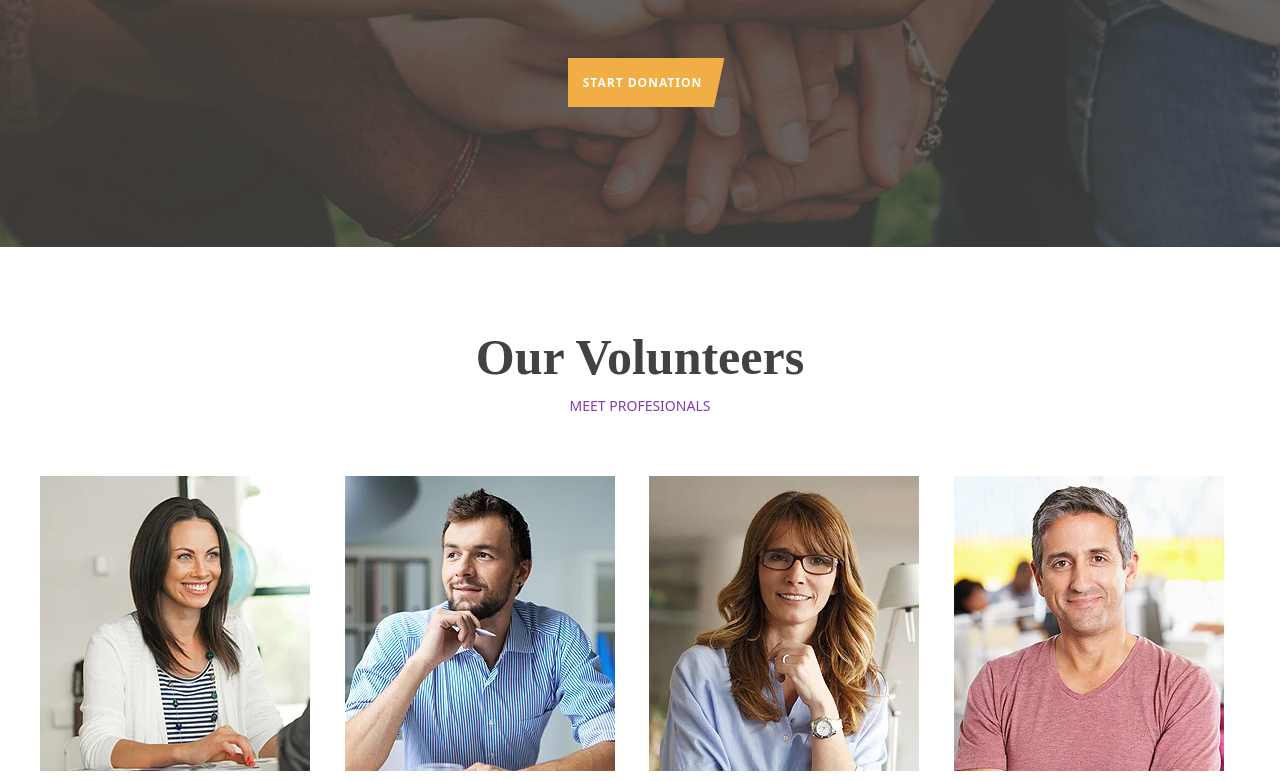
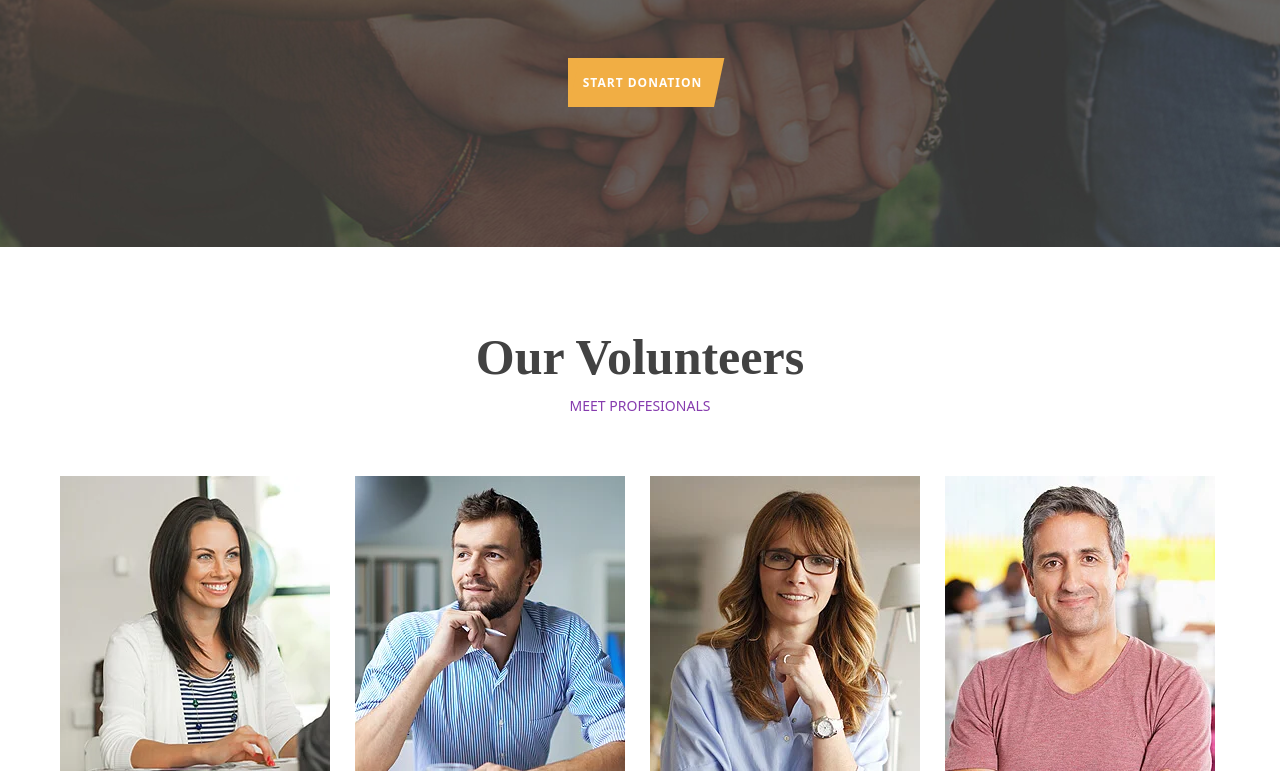
Before and after one commit to Palak-Srivastava4/oxpitan, a Next.js app: page /aboutPage in a window 1280 px wide. Shown: the part 2000-2781 px from the top of the page. Built offline with nearby package versions, Linux system fonts and the light colour scheme.

Commit message:
work on responsive

```diff
--- a/app/components/Contact/Contact.jsx
+++ b/app/components/Contact/Contact.jsx
@@ -66,20 +66,20 @@ const Contact = () => {
         </Styled.FormSection>
         <Styled.AboutSectionBox>
           <Styled.BtnBG className="about" padding={"0px 30px 0px 35px"} backgroundColor={"#50bac3"}>
-            <div>About</div><br/>
+            <div className="head">About</div><br/>
             <div>
               Lorem ipsum is simply free<br/> text dolor sit amet, duise<br/> consectetur
               ullam blandit
             </div>
           </Styled.BtnBG>
           <Styled.BtnBG className="address" padding={"0px 30px 0px 35px"} backgroundColor={"#e36955"}>
-            <div>Address</div><br/>
+            <div className="head">Address</div><br/>
             <div>
               660 broklyn street , 88 new <br/>york, United states of <br/>america
             </div>
           </Styled.BtnBG>
           <Styled.BtnBG className="contact" padding={"0px 30px 0px 35px"} backgroundColor={"#f1ae44"}>
-            <div>Contact</div><br/>
+            <div className="head">Contact</div><br/>
             <div>
               needhelp@oxpitan.com
               <br />
--- a/app/components/Pages/About/AboutPage.jsx
+++ b/app/components/Pages/About/AboutPage.jsx
@@ -71,13 +71,13 @@ const AboutPage = () => {
               <p className="help">meet profesionals</p>
             </div>
           </Styled.Latest>
-          <Styled.Cards >
+          <Styled.VolunteersCards >
             {Volun.map((item) => {
               return (
                 <Styled.First backgroundColor={item.color}>
                   <div className="mainDiv">
                     <div>
-                      <Image className="" src={item.img} />
+                      <Image className="volImg" src={item.img} />
                     </div>
                     <div style={{ width: "100%" }}>
                       <div className="brownBlock">
@@ -95,7 +95,7 @@ const AboutPage = () => {
                 </Styled.First>
               );
             })}
-          </Styled.Cards>
+          </Styled.VolunteersCards>
 
 <Styled.FAQ >
 <Styled.Heading>
@@ -141,8 +141,7 @@ const AboutPage = () => {
           <div>
             <Styled.Cards>
 
-
-              {para?.map((item, index) => {
+   {para?.map((item, index) => {
                 return (
                   <>
                   <div className="belive">
--- a/app/components/Pages/Team/Team.jsx
+++ b/app/components/Pages/Team/Team.jsx
@@ -22,7 +22,7 @@ const Team = () => {
               return (
                 <Styled.First backgroundColor={item.color}>
                   <div className="mainDiv">
-                      <Image className="" src={item.img} />
+                      <Image className="volImg" src={item.img} />
                     <div style={{ width: "100%" }}>
                       <div className="brownBlock">
                         <div className="mid">
@@ -44,7 +44,7 @@ const Team = () => {
               return (
                 <Styled.First backgroundColor={item.color}>
                   <div className="mainDiv">
-                      <Image className="" src={item.img} />
+                      <Image className="volImg" src={item.img} />
                     <div style={{ width: "100%" }}>
                       <div className="brownBlock">
                         <div className="mid">
--- a/app/components/Pages/style.js
+++ b/app/components/Pages/style.js
@@ -17,25 +17,39 @@ export const BreadCrumb = styled.div`
 
 export const Contact = styled.div`
 display:inline-block;
-  font-size: 60px;
+  font-size: 50px;
   line-height: 60px;
   letter-spacing: 0;
   color: #424242;
-  font-weight: 800;
+  font-weight: 900;
   text-transform: capitalize;
   display: flex;
   justify-content: center;
   align-items: center;
+   font-family: "Playfair Display", serif;
   .head{
     margin-top:80px;
     margin-bottom:110px;
   }
-  @media (max-width: 991px){
+.volHead{
+    margin-top:80px;
+    margin-bottom:110px;
+}
+@media (max-width: 455px){
+  font-size:50px;
+  .volHead{
+     margin-top:80px;
+    margin-bottom:50px;
+  }
+}
+  /* @media (max-width: 991px){
     width:100%;
-  }
-    @media (min-width: 991px){
+     font-size: 50px;
+  } */
+    /* @media (min-width: 991px){
     width:100%;
-  }
+     font-size: 60px;
+  } */
 `;
 
 export const About = styled.div`
@@ -151,9 +165,10 @@ export const Register = styled.div`
   .register {
     font-size: 50px;
     line-height: 60px;
-    font-weight: 700;
+    font-weight: 600;
     text-align:center;
     color: #424242;
+     font-family: "Playfair Display", serif;
   }
   .join {
     color: #863bae;
@@ -166,6 +181,10 @@ export const Register = styled.div`
 export const FormData = styled.div`
   flex: 0.6;
   padding-left: 46px;
+  @media (max-width: 991px){
+    padding:0px;
+    padding-bottom:30%;
+  }
   .btn {
     -ms-transform: skewX(20deg);
     -webkit-transform: skewX(20deg);
@@ -229,8 +248,36 @@ export const Input = styled.input`
 `;
 export const Form = styled.div`
   display: flex;
+  padding-bottom: 12%;
+@media (max-width: 600px){
+  display: inline-block;
+  .numEmail{
+      flex-direction:column;
+      /* align-items:center;
+      justify-content: center; */
+    }
+    .num{
+      flex-direction:column;
+      justify-content:center;
+      align-items: center;
+    }
+    .email{
+      margin-top:8%;
+      flex-direction:column;
+      justify-content:center;
+      align-items: center;
+    }
+}
 @media (max-width: 991px){
   display: inline-block;
+}
+.num{
+  display:flex;
+  flex-direction:column;
+}
+.email{
+  display:flex;
+  flex-direction:column;
 }
   .numEmail {
     display: flex;
@@ -238,11 +285,11 @@ export const Form = styled.div`
     border-bottom: 2px solid #f2f0ec;
     margin-top: 52px;
     padding-top: 40px;
-    padding-bottom: 38px;
+    margin-bottom: 38px;
     justify-content: space-between;
   }
   .call {
-    font-weight: 600;
+    font-weight: 700;
     font-size: 16px;
     margin-bottom: 8px;
     color: #424242;
@@ -250,6 +297,9 @@ export const Form = styled.div`
   .no {
     color: #e36955;
     font-size: 18px;
+  }
+  #break{
+    margin-bottom:12%;
   }
 `;
 export const Requirements = styled.div`
@@ -276,7 +326,11 @@ export const Requirements = styled.div`
     font-family: "Playfair Display", serif;
   }
   @media (max-width: 991px){
-
+    .image{
+      height:auto;
+      width:100%;
+      padding-top:40px;
+    }
   }
 `;
 export const Team = styled.div`
@@ -383,9 +437,82 @@ export const First = styled.div`
   .title {
     text-decoration: none;
   }
+  @media (max-width:991px){
+    .volImg{
+      width:100%;
+      height: auto;
+    }
+  }
+    @media (max-width: 1214px){
+      width: 100%;
+    }
+`;
+
+export const VolunteersCards = styled.div`
+  @media (max-width: 991px) {
+    display: flex;
+    flex-direction: column;
+  }
+  @media (min-width: 991px){
+    display:flex;
+    flex-wrap: wrap;
+    justify-content:center;
+  }
+  display: flex;
+  align-items: center;
+  justify-content: center;
+  gap: 20px;
+  margin: 60px;
+  .icon {
+    text-align: center;
+    font-size: 40px;
+    font-weight: 800;
+    margin-bottom: 20px;
+  }
+  .head {
+    font-size: 20px;
+    line-height: 20px;
+    font-weight: 800;
+    text-transform: capitalize;
+    margin-bottom: 23px;
+    color: #424242;
+    text-align: center;
+  }
+  .textPara {
+    text-align: center;
+    font-weight: 400;
+    font-size: 16px;
+    line-height: 26px;
+    color: #818181;
+    font-weight: 400;
+  }
+
+  h1,
+  h2,
+  h3,
+  h4,
+  h5,
+  h6 {
+    margin: 0;
+    color: #424242;
+  }
+  .headText {
+    padding-right: 35px;
+    padding-left: 35px;
+    margin-bottom: 20px;
+  }
 `;
 
 export const Cards = styled.div`
+  @media (max-width: 991px) {
+    display: flex;
+    flex-direction: column;
+  }
+  @media (min-width: 991px){
+    display:flex;
+    flex-wrap: wrap;
+    justify-content:center;
+  }
   display: flex;
   gap: 18px;
   margin: 40px;
@@ -412,7 +539,6 @@ export const Cards = styled.div`
     color: #818181;
     font-weight: 400;
   }
-
   .headText {
     padding-right: 35px;
     padding-left: 35px;
@@ -510,13 +636,10 @@ margin-bottom:60x;
     -o-transition: 0.3s ease-in;
     transition: 0.3s ease-in;
   }
-  &:hover,
-  &:hover:after {
-    background-color: #F1AE44;
-    color: #fff;
-  }
   @media (max-width: 995px){
-    margin-left: 6%;
+    margin-left: 5%;
+   margin-bottom:0px;
+
   }
 `;
 
@@ -570,6 +693,9 @@ export const Btn = styled.a`
 `;
 
 export const FingerPrints = styled.div`
+  @media(max-width:1200px){
+    height: auto;
+  }
 margin-top:80px;
 margin-bottom:80px;
   background-image: url(${(props) => props.src});
@@ -594,6 +720,10 @@ export const Finger = styled.div`
     font-weight: 800;
     color: #fff;
     text-align: center;
+      @media(max-width:500px){
+          word-wrap: break-word;
+          font-size:59px;
+    }
   }
 `;
 export const FAQ = styled.div`
@@ -718,8 +848,8 @@ p{
 }`;
 
 export const BtnDarkCenter = styled.div`
-margin-left:580px;
-margin-bottom:60x;
+margin-left:43%;
+margin-bottom:60px;
   font-size: 12px;
   text-transform: uppercase;
   background: #E36955;
@@ -766,8 +896,17 @@ margin-bottom:60x;
     background-color: #F1AE44;
     color: #fff;
   }
+  @media (max-width: 480px){
+    margin-left:32%;
+    margin-bottom: 20%;
+  }
+   @media (max-width: 600px){
+    margin-left:38%;
+    margin-bottom: 20%;
+  }
   @media (max-width: 991px){
-    margin-left:0;
+      margin-left:38%;
+      margin-bottom: 20%;
   }
 `;
 
@@ -778,10 +917,15 @@ export const DonationBtnCenter = styled.div`
 `;
 
 export const Latest = styled.div`
+   @media(max-width:1200px){
+          font-size: 36px;
+    line-height: 38px;
+    width:auto;
+    }
   margin: 60px 0px 60px 0px;
   .latest {
     text-align: center;
-    width: 57%;
+    width: 100%;
   }
   .cause {
     font-size: 50px;
@@ -826,6 +970,28 @@ export const Latest = styled.div`
     display: block;
   }
 `;
+
+// export const LatestCause = styled.div`
+// .latest {
+//     text-align: center;
+//     width: 100%;
+//   }
+//   .cause {
+//     font-size: 50px;
+//     line-height: 60px;
+//     font-weight: 700;
+//     color: #424242;
+//     font-family: "Playfair Display", serif;
+//   }
+//   .help {
+//     color: #863bae;
+//     font-size: 14px;
+//     text-transform: uppercase;
+//     font-weight: 500;
+//     margin-top: 8px;
+//     display: block;
+//   }
+// `;
 
 export const BtnBg = styled.div`
 .img{
```
Also changed, not shown: app/components/Contact/style.jsx (+17 -2 lines), app/components/Pages/Volunteer/Volunteer.js (+4 -6 lines).
